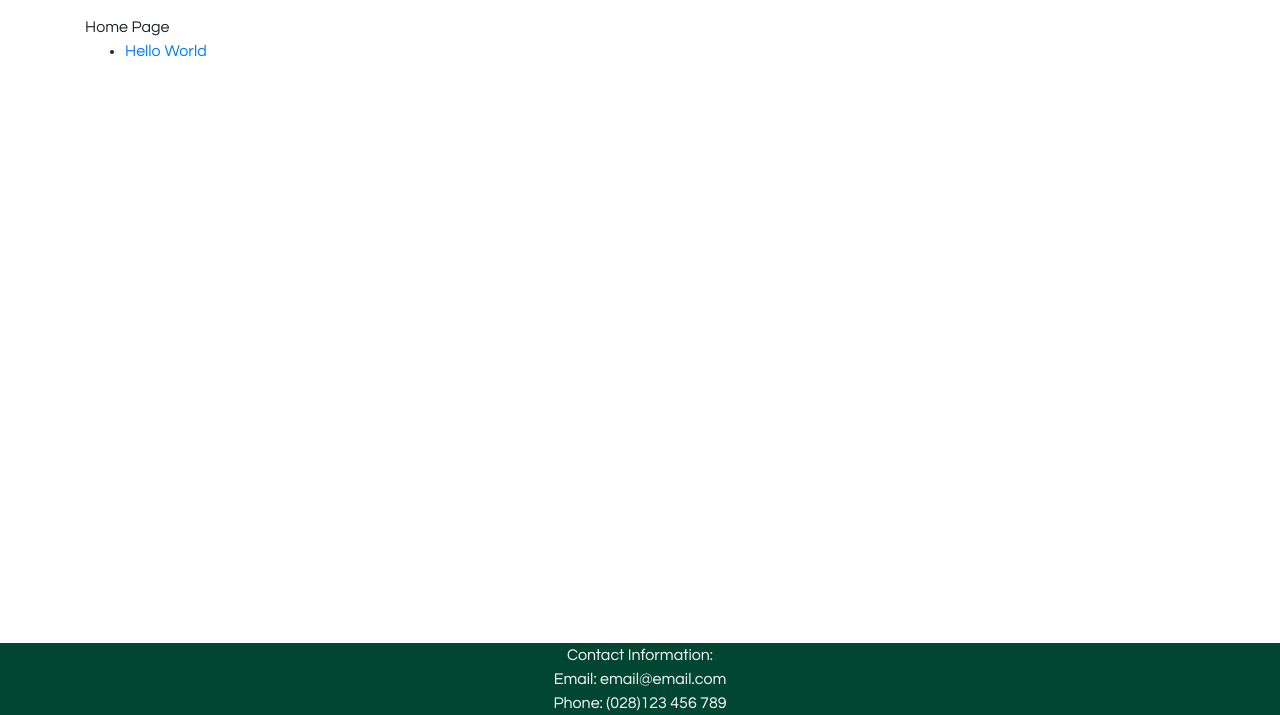
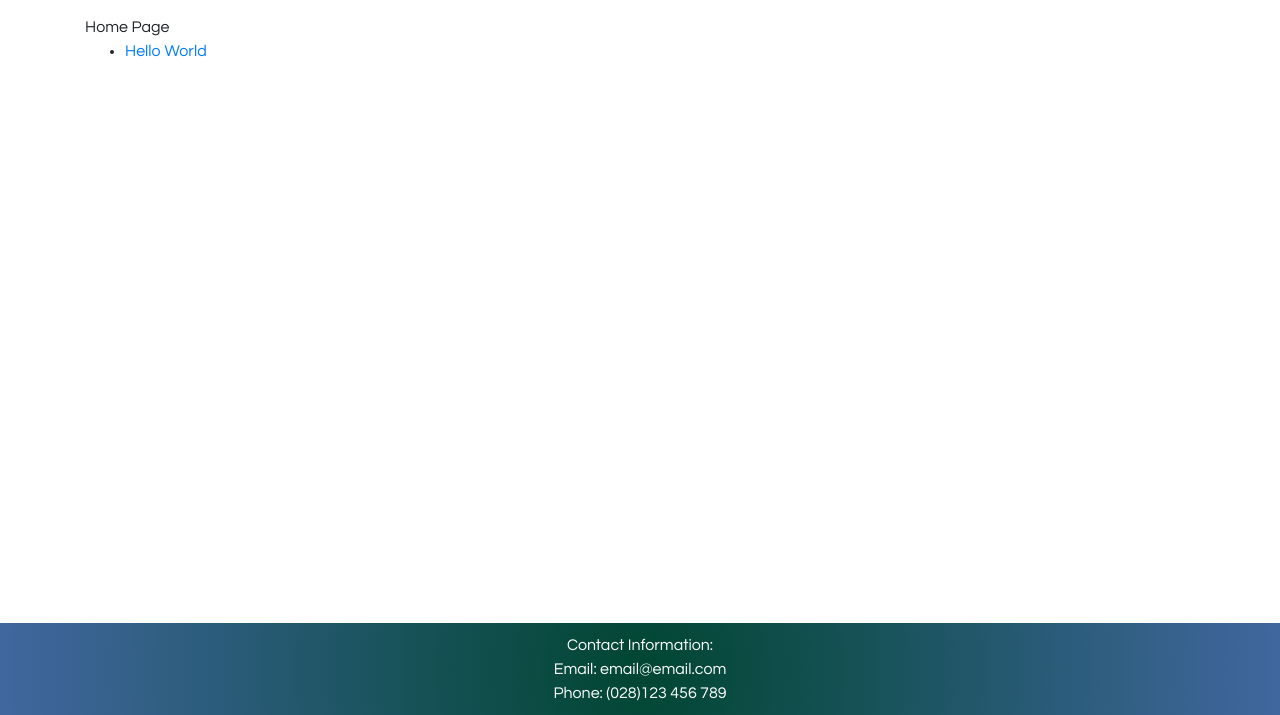
Before and after one commit to DarraghHaughey-Kainos/IWantItDataWay-Frontend, a website: page views/Home.html in a window 1280 px wide. Shown: the part 85-800 px from the top of the page. Drawn offline with nearby package versions, Linux system fonts and the light colour scheme; files that its build step writes are made by us from their sources.

Commit message:
Changed footer background

```diff
--- a/public/styles.css
+++ b/public/styles.css
@@ -3,11 +3,13 @@ body {
 }
 
 footer {
+    padding-top: 10px;
+    padding-bottom: 10px;
     position: fixed;
     left: 0;
     bottom: 0;
     width: 100%;
-    background-color: rgb(0, 70, 49);
+    background: radial-gradient(circle, rgb(0, 70, 49), rgb(65, 103, 159));
     color: white;
     text-align: center;
   }
```
Also changed, not shown: images/Flux.jpg (added).
